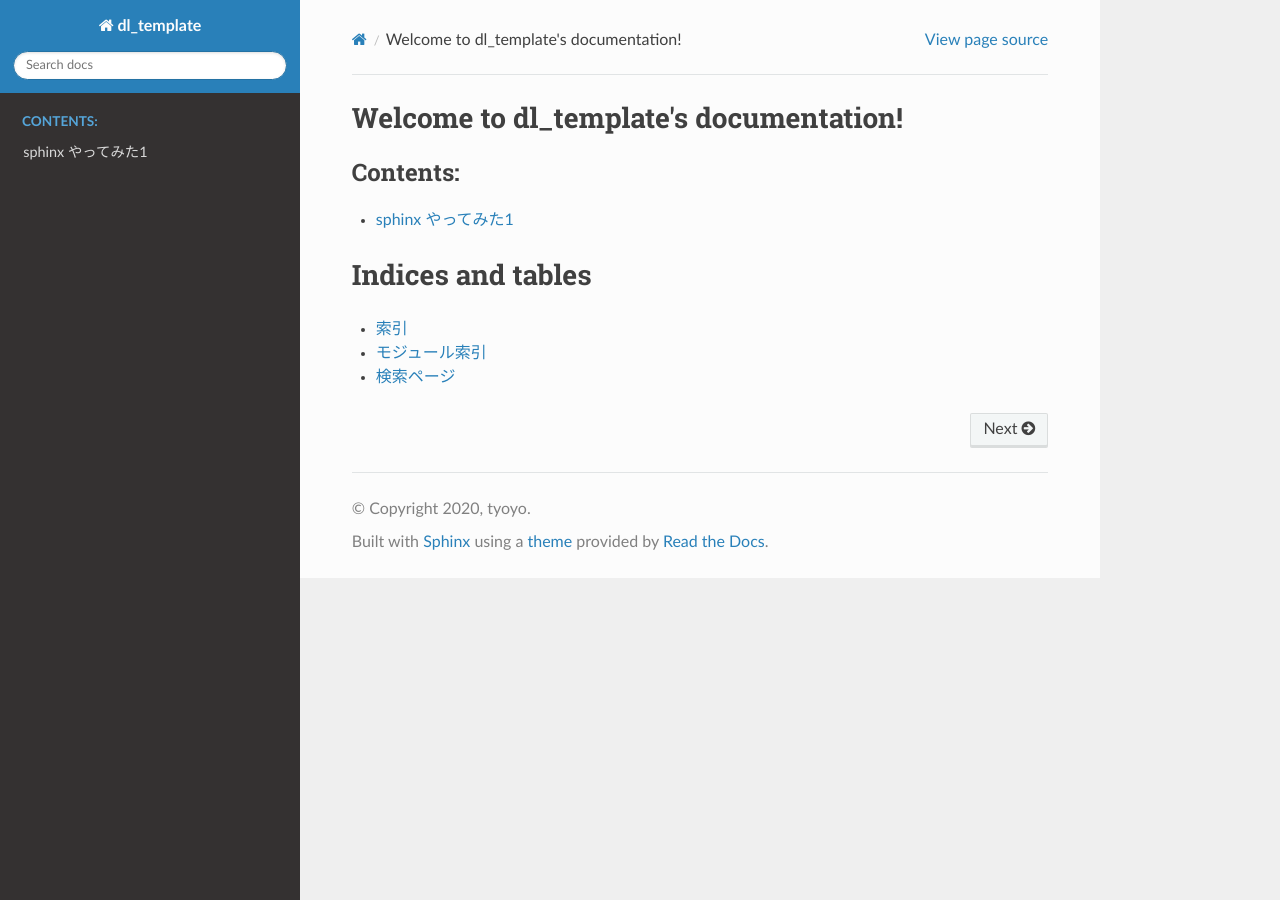
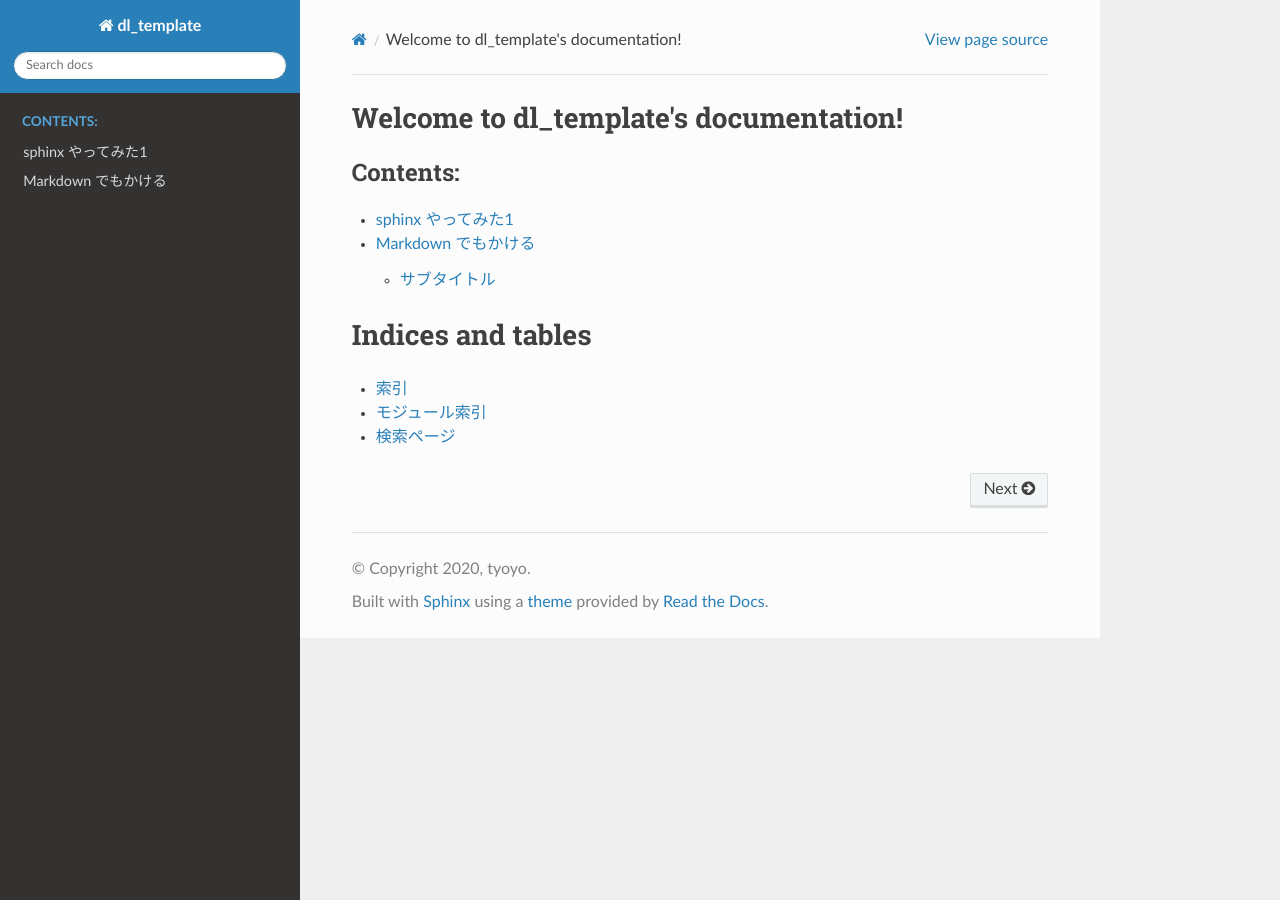
Before and after one commit to tyo-yo/dl_template, a Sphinx documentation site: the page built from docs/source/index.rst, in a window 1280 px wide. Built offline with Sphinx 7.4.7 and the Read the Docs theme 2.0.0, drawn with Linux system fonts in a browser that asks for light colours; pages that are not in the unit, such as notebooks, are missing from menus; some of the changed lines change nothing that is shown.

Commit message:
Update to support markdown

```diff
--- a/docs/source/conf.py
+++ b/docs/source/conf.py
@@ -1,4 +1,6 @@
 import sphinx_rtd_theme
+from recommonmark.parser import CommonMarkParser
+from recommonmark.transform import AutoStructify
 # Configuration file for the Sphinx documentation builder.
 #
 # This file only contains a selection of the most common options. For a full
@@ -31,8 +33,7 @@ release = '0.0.1'
 # Add any Sphinx extension module names here, as strings. They can be
 # extensions coming with Sphinx (named 'sphinx.ext.*') or your custom
 # ones.
-extensions = [
-]
+extensions = []
 
 # Add any paths that contain templates here, relative to this directory.
 templates_path = ['_templates']
@@ -64,3 +65,25 @@ html_theme_path = [sphinx_rtd_theme.get_html_theme_path()]
 # relative to this directory. They are copied after the builtin static files,
 # so a file named "default.css" will overwrite the builtin "default.css".
 html_static_path = ['_static']
+
+
+# -- Options for Markdown  ---------------------------------------------------
+
+source_suffix = ['.rst', '.md']
+source_parsers = {
+    '.md': CommonMarkParser,
+}
+
+github_doc_root = 'https://github.com/rtfd/recommonmark/tree/master/doc/'
+
+
+def setup(app):
+    app.add_config_value(
+        'recommonmark_config',
+        {
+            'url_resolver': lambda url: github_doc_root + url,
+            'auto_toc_tree_section': 'Contents',
+        },
+        True
+    )
+    app.add_transform(AutoStructify)
--- a/docs/source/index.rst
+++ b/docs/source/index.rst
@@ -13,6 +13,7 @@ Welcome to dl_template's documentation!
    :numbered:
 
    /sample/sample1
+   /sample/sample2
 
 Indices and tables
 ==================
--- /dev/null
+++ b/docs/source/sample/sample2.md
@@ -0,0 +1,6 @@
+# Markdown でもかける
+いい
+
+## サブタイトル
+* え
+* お
```
Also changed, not shown: 2 other files.
